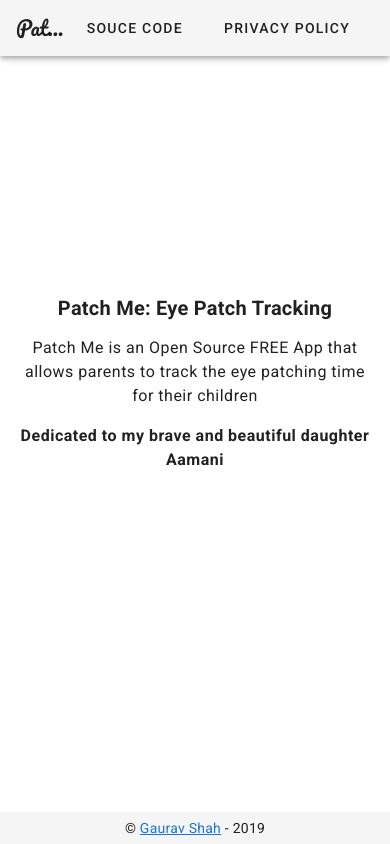
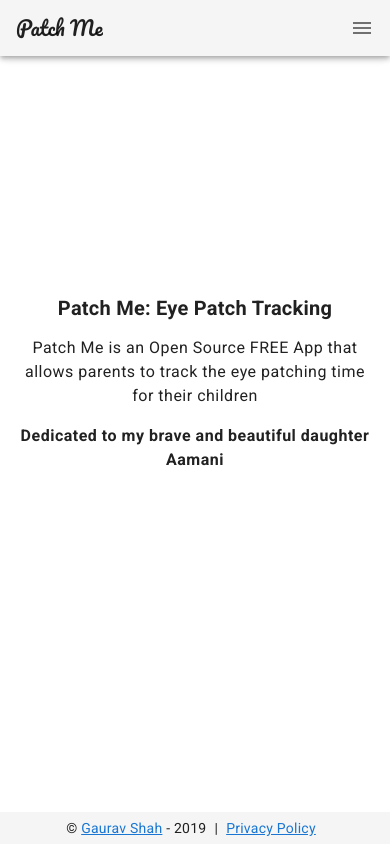
Before and after one commit to shah-gaurav/patch-me, a Vue app in the folder website/patchme-app/: page / in a window 390 px wide. Built offline with nearby package versions, Linux system fonts and the light colour scheme.

Commit message:
Made the home page of the website responsive

```diff
--- a/website/patchme-app/public/index.html
+++ b/website/patchme-app/public/index.html
@@ -3,7 +3,7 @@
   <head>
     <meta charset="utf-8">
     <meta http-equiv="X-UA-Compatible" content="IE=edge">
-    <meta name="viewport" content="width=device-width,initial-scale=1.0">
+    <meta name="viewport" content="width=device-width, initial-scale=1, maximum-scale=1, user-scalable=no, minimal-ui">
     <link rel="icon" href="<%= BASE_URL %>favicon.ico">
     <title>patchme-app</title>
     <link rel="stylesheet" href="https://fonts.googleapis.com/css?family=Roboto:100,300,400,500,700,900">
--- a/website/patchme-app/src/App.vue
+++ b/website/patchme-app/src/App.vue
@@ -5,17 +5,50 @@
         <span>Patch Me</span>
       </v-toolbar-title>
       <v-spacer></v-spacer>
+      <v-toolbar-items class="d-none d-sm-flex">
+        <!-- <v-btn
+          text
+          href="https://github.com/shah-gaurav/patch-me/blob/master/PRIVACY.md"
+          target="_blank"
+        >
+          <v-icon>mdi-file-document-box</v-icon>&nbsp;
+          <span class="mr-2">Report</span>
+        </v-btn> -->
         <v-btn text href="https://github.com/shah-gaurav/patch-me" target="_blank">
           <v-icon>mdi-github-circle</v-icon>&nbsp;
           <span class="mr-2">Souce Code</span>
         </v-btn>
+      </v-toolbar-items>
+      <v-menu bottom left>
+        <template v-slot:activator="{ on }">
+          <v-btn icon color="black" v-on="on" class="d-flex d-sm-none">
+            <v-app-bar-nav-icon></v-app-bar-nav-icon>
+          </v-btn>
+        </template>
+
+        <v-list>
+          <!-- <v-list-item>
+            <v-list-item-title>
               <v-btn
                 text
                 href="https://github.com/shah-gaurav/patch-me/blob/master/PRIVACY.md"
                 target="_blank"
               >
-        <span class="mr-2">Privacy Policy</span>
+                <v-icon>mdi-file-document-box</v-icon>&nbsp;
+                <span class="mr-2">Report</span>
               </v-btn>
+            </v-list-item-title>
+          </v-list-item> -->
+          <v-list-item>
+            <v-list-item-title>
+              <v-btn text href="https://github.com/shah-gaurav/patch-me" target="_blank">
+                <v-icon>mdi-github-circle</v-icon>&nbsp;
+                <span class="mr-2">Souce Code</span>
+              </v-btn>
+            </v-list-item-title>
+          </v-list-item>
+        </v-list>
+      </v-menu>
     </v-app-bar>
 
     <v-content>
@@ -24,7 +57,17 @@
 
     <v-footer>
       <div class="flex-grow-1"></div>
-      <div class="body-2">&copy; <a href="http://www.linkedin.com/in/gaurav-shah-boise" target="_blank">Gaurav Shah</a> - {{ new Date().getFullYear() }}</div>
+      <div class="body-2">
+        &copy;
+        <a href="http://www.linkedin.com/in/gaurav-shah-boise" target="_blank">Gaurav Shah</a>
+        - {{ new Date().getFullYear() }}
+      </div>
+      <div class="body-2 pl-2">|</div>
+      <div class="body-2 pl-2">
+        <a href="https://github.com/shah-gaurav/patch-me/blob/master/PRIVACY.md" target="_blank">
+          <span class="mr-2">Privacy Policy</span>
+        </a>
+      </div>
       <div class="flex-grow-1"></div>
     </v-footer>
   </v-app>
@@ -51,5 +94,4 @@
   font-family: "Pacifico", cursive;
   font-size: 26px;
 }
-
 </style>
```
Lines whose indentation alone changed are shown as unchanged.
